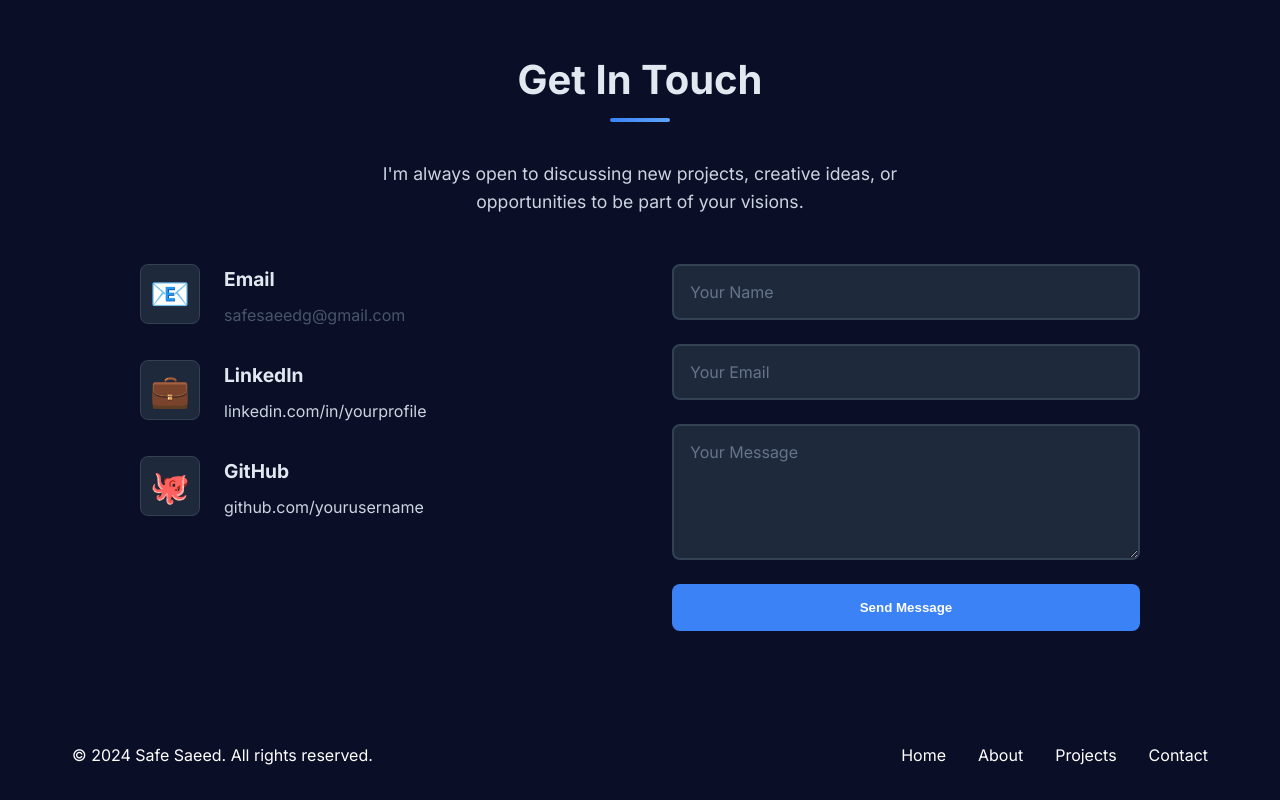
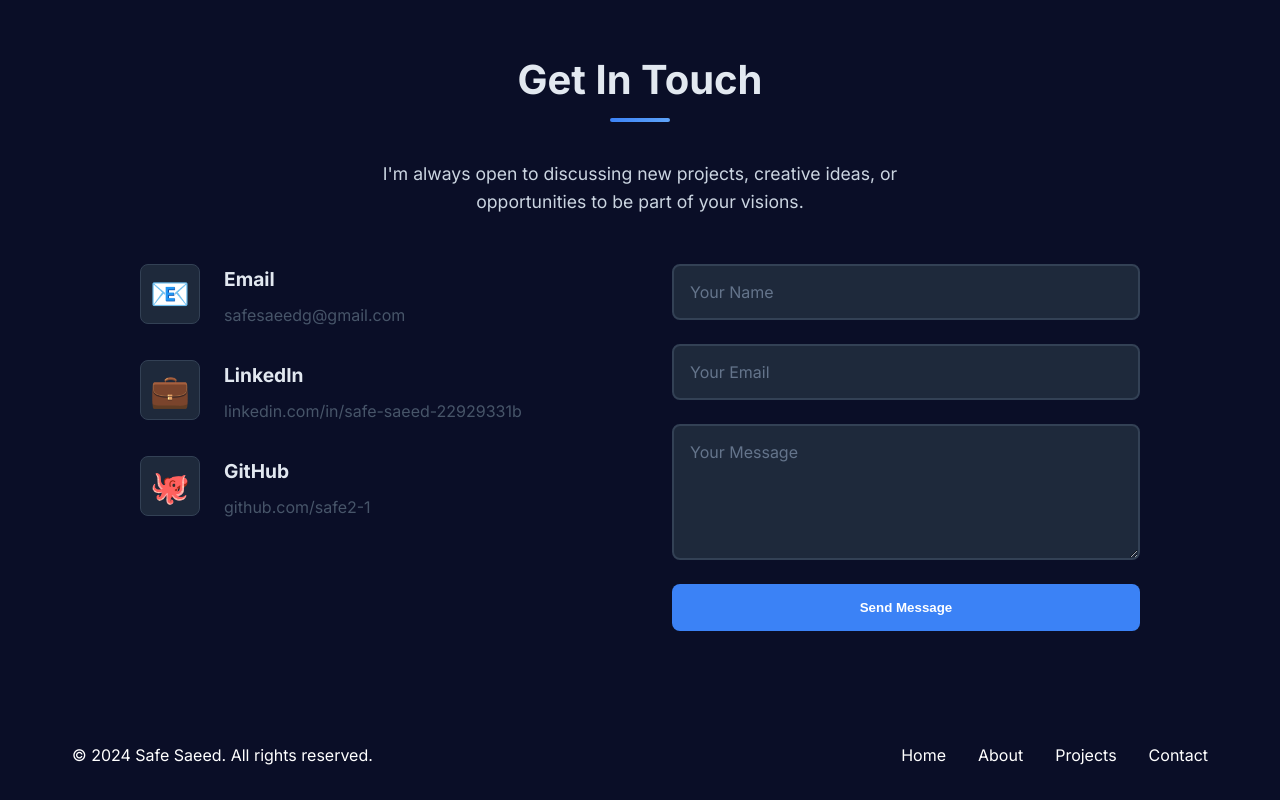
Before and after one commit to safe2-1/safe, a plain HTML site: page index.html in a window 1280 px wide. Shown: the part 3170-3970 px from the top of the page. Drawn offline with Linux system fonts and the light colour scheme.

Commit message:
Updated LinkedIn and GitHub links

```diff
--- a/index.html
+++ b/index.html
@@ -243,14 +243,14 @@
                         <div class="contact-icon">💼</div>
                         <div>
                             <h3>LinkedIn</h3>
-                            <p>linkedin.com/in/yourprofile</p>
+                            <p><a href="https://www.linkedin.com/in/safe-saeed-22929331b/" target="_blank" style="color: var(--text-secondary); text-decoration: none;">linkedin.com/in/safe-saeed-22929331b</a></p>
                         </div>
                     </div>
                     <div class="contact-item">
                         <div class="contact-icon">🐙</div>
                         <div>
                             <h3>GitHub</h3>
-                            <p>github.com/yourusername</p>
+                            <p><a href="https://github.com/safe2-1" target="_blank" style="color: var(--text-secondary); text-decoration: none;">github.com/safe2-1</a></p>
                         </div>
                     </div>
                 </div>
```
